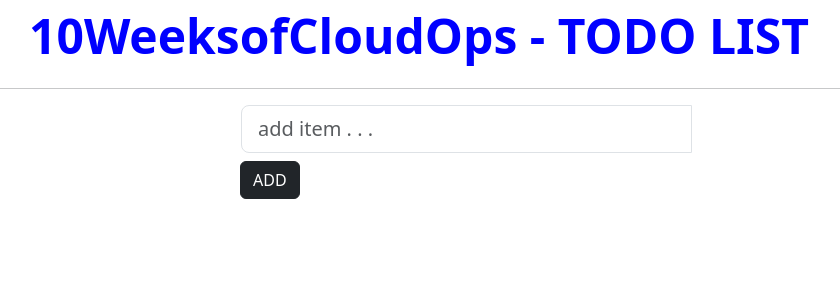
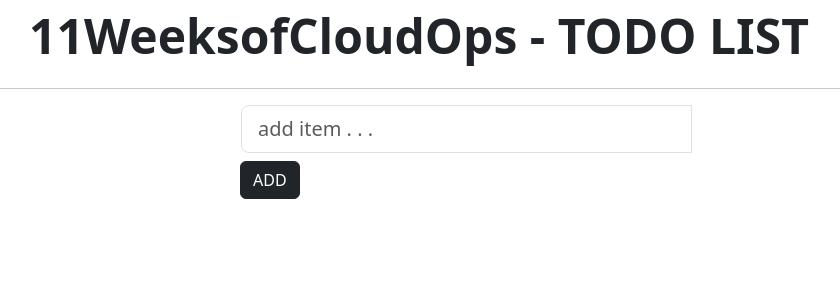
Before and after one commit to sub1ime8/AppCode, a React (Create React App) app: page / in a window 1280 px wide. Shown: the top 300 px of the page, without its empty margins (221-1061 px from the left). Built offline with nearby package versions, Linux system fonts and the light colour scheme.

Commit message:
Change 11weeks

```diff
--- a/src/App.js
+++ b/src/App.js
@@ -85,10 +85,9 @@ class App extends Component {
                         alignItems: "center",
                         fontSize: "3rem",
                         fontWeight: "bolder",
-                        color: "blue",
                     }}
                 >
-                    10WeeksofCloudOps - TODO LIST
+                    11WeeksofCloudOps - TODO LIST
                 </Row>
 
                 <hr />
```
